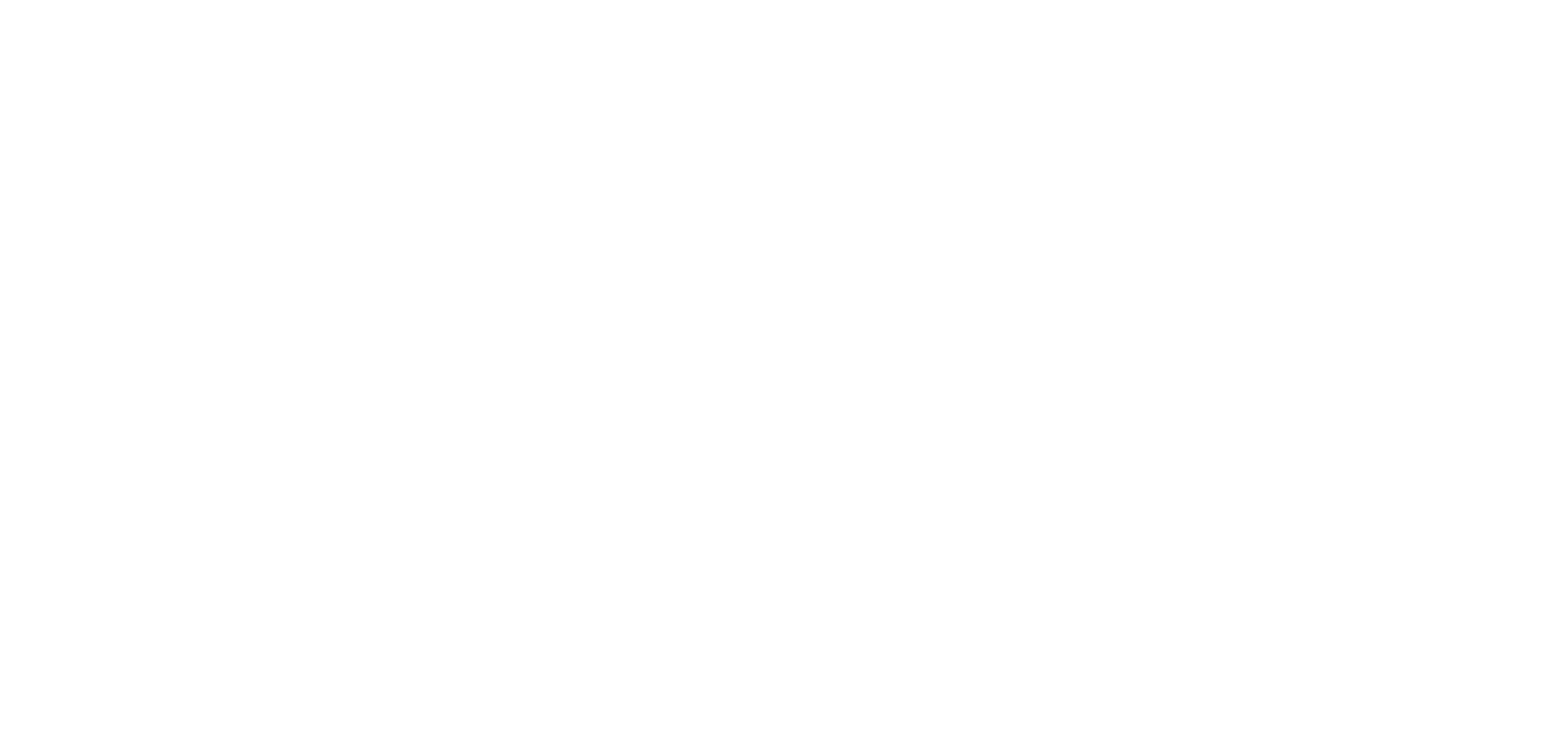
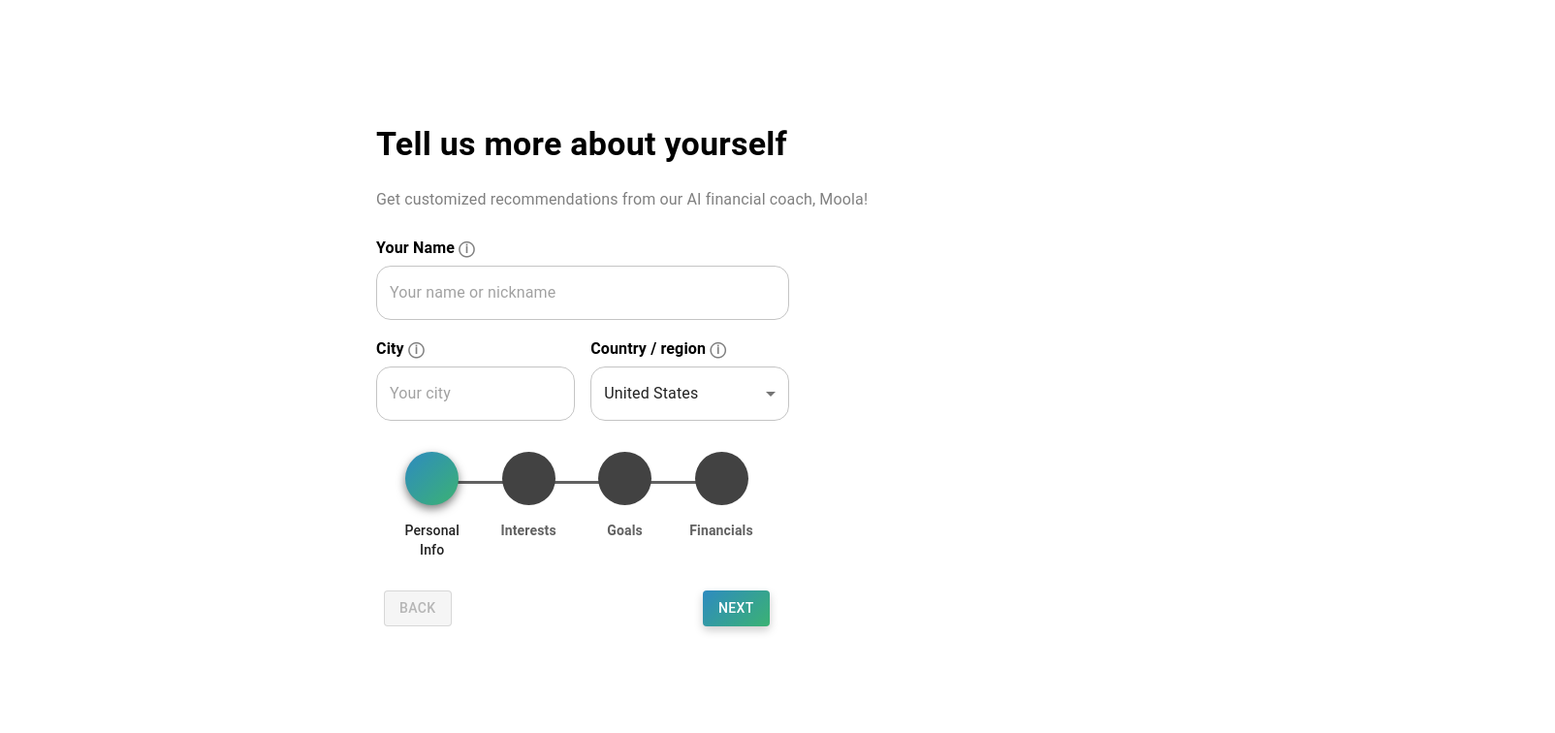
Before and after one commit to Luimoe05/ShellHacks-25, a React app in the folder frontend/: page /onboarding in a window 1280 px wide. Before the commit this address had no page. Shown: the top 756 px of the page at 97% size, 1604 px wide, since content can reach past the window. Built offline with nearby package versions, Linux system fonts and the light colour scheme; some icons are missing; the HTML template or start-up script is replaced by a standard one.

Commit message:
added onboarding route

```diff
--- a/frontend/src/App.jsx
+++ b/frontend/src/App.jsx
@@ -4,6 +4,7 @@ import { BrowserRouter as Router, Routes, Route, Link } from "react-router-dom";
 import "./App.css";
 import Homepage from "./Pages/Homepage/Homepage.jsx";
 import Gemini from "./Pages/Gemini.jsx";
+import OnboardingStepper from "./Components/OnboardingStepper.jsx";
 
 function App() {
   return (
@@ -11,6 +12,7 @@ function App() {
       <Routes>
         <Route path="/" element={<Homepage />} />
         <Route path="/gemini" element={<Gemini />} />
+        <Route path="/onboarding" element={<OnboardingStepper />} />
       </Routes>
     </Router>
   );
```
